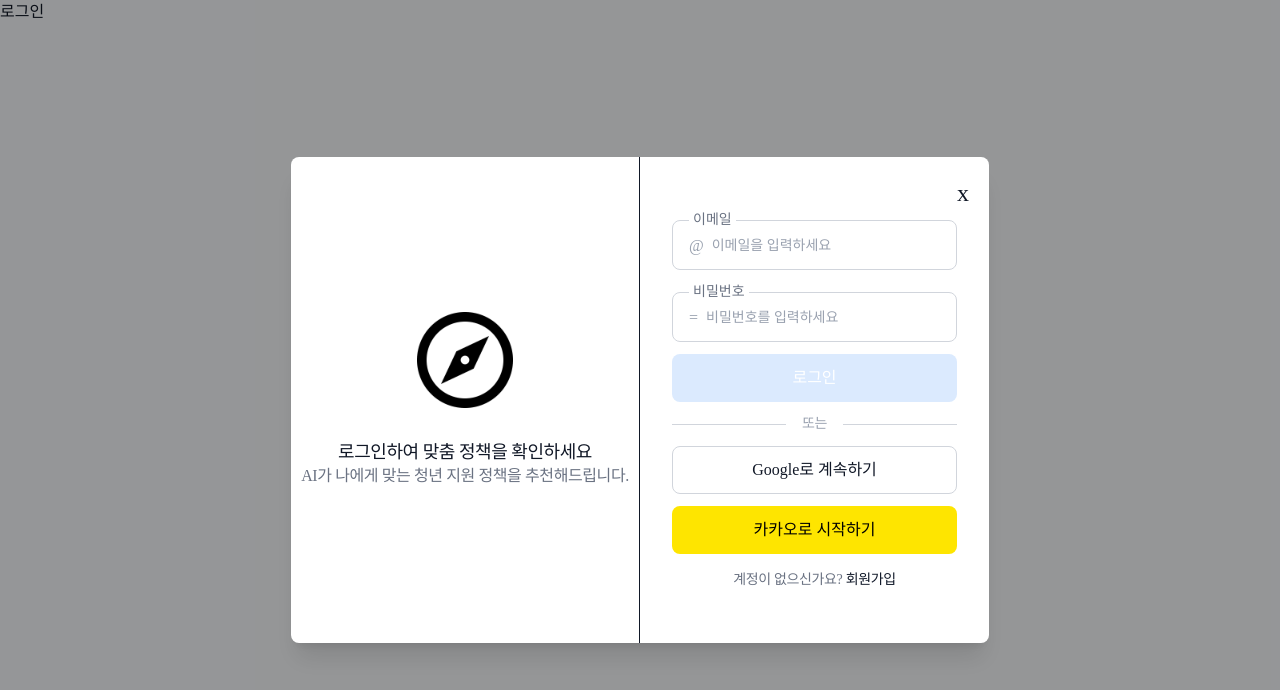
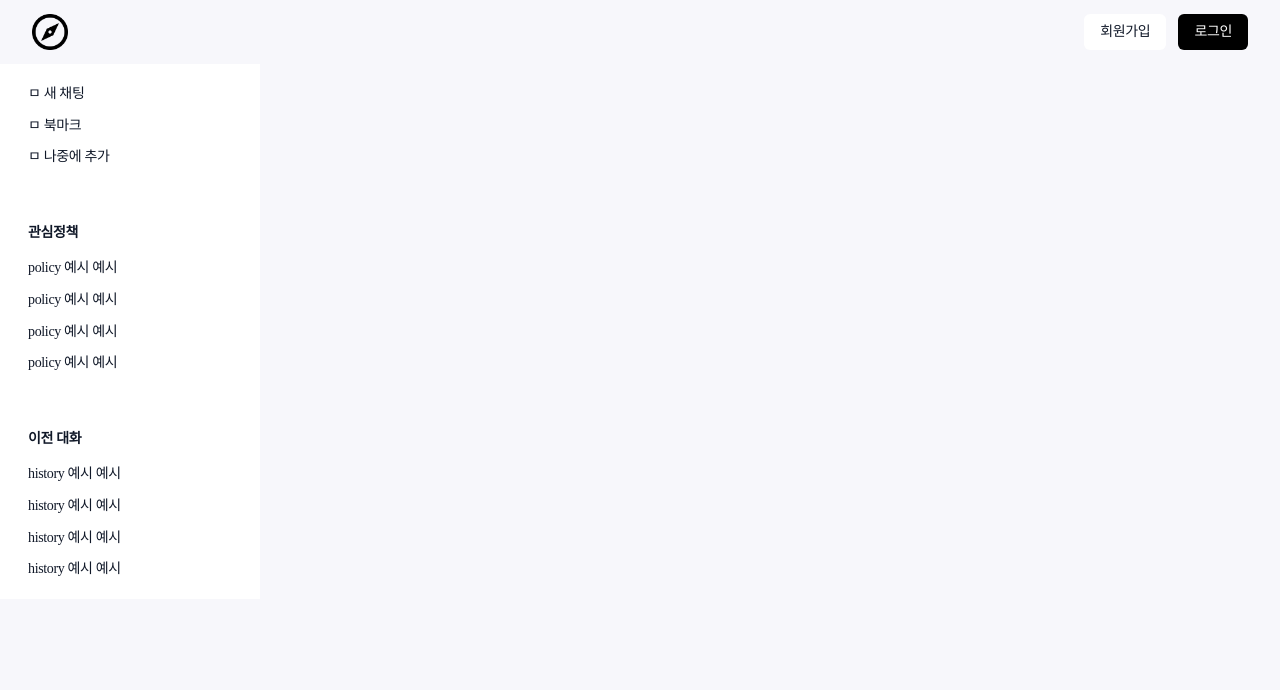
Before and after one commit to budoli/pc_project, a React (Vite) app in the folder frontend/: page / in a window 1280 px wide. Shown: the top 690 px of the page. Built offline with nearby package versions, Linux system fonts and the light colour scheme.

Commit message:
feat: 메인 페이지 간단 구현

```diff
--- a/frontend/src/index.css
+++ b/frontend/src/index.css
@@ -30,7 +30,7 @@
 :root {
   font-family: 'Pretendard';
   color: #111827;
-  background: #f8fafc;
+  background: #F7F7FB;
 }
 
 html,
--- /dev/null
+++ b/frontend/src/pages/Header.tsx
@@ -0,0 +1,45 @@
+import { useState } from "react";
+import { useNavigate } from "react-router-dom";
+import { Logo } from "@/assets";
+import LoginModal from "@/features/auth/LoginModal";
+
+const Header = () => {
+    const [isLoginOpen, setIsLoginOpen] = useState(false);
+    const navigate = useNavigate();
+
+    return (
+        <>
+            <header className="h-16 w-full px-8"> {/*border-b border-gray-200 bg-white/80*/}
+                <div className="flex h-full w-full items-center justify-between">
+                    <div className="flex h-9 w-9 shrink-0 items-center justify-center overflow-hidden">
+                        <img
+                            src={Logo}
+                            alt="로고"
+                            className="block h-9 w-9 object-contain"
+                        />
+                    </div>
+
+                    <div className="flex gap-3">
+                        <button
+                        onClick={() => navigate("/signup")}
+                        className="rounded-md bg-white px-4 py-2 sm hover:bg-gray-100">
+                            회원가입
+                        </button>
+                        <button
+                            onClick={() => setIsLoginOpen(true)}
+                            className="rounded-md bg-black px-4 py-2 sm text-white hover:bg-gray-800"
+                        >
+                            로그인
+                        </button>
+                    </div>
+                </div>
+            </header>
+
+            {isLoginOpen && (
+                <LoginModal onClose={() => setIsLoginOpen(false)} />
+            )}
+        </>
+    );
+};
+
+export default Header;
--- a/frontend/src/pages/HomePage.tsx
+++ b/frontend/src/pages/HomePage.tsx
@@ -1,21 +1,17 @@
-import { useState } from "react"
-import LoginModal from "../features/auth/LoginModal"
+import Header from "./Header";
+import Sidebar from "./Sidebar";
 
 const HomePage = () => {
-  const [open, SetOpen] = useState(true);
 
-  return (
-    <>
-      <button
-        onClick={() => SetOpen(true)}
-        className=""
-      >
-        로그인
-      </button>
+    return (
+        <div className="min-h-screen text-gray-900">
+            <Header />
+            <div className="flex">
+                <Sidebar />
+            </div>
 
-      {open && <LoginModal onClose={() => SetOpen(false)} />}
-    </>
-  )
-}
+        </div>
+    );
+};
 
-export default HomePage
+export default HomePage;
--- /dev/null
+++ b/frontend/src/pages/Sidebar.tsx
@@ -0,0 +1,37 @@
+const Sidebar = () => {
+    const items = ["새 채팅", "북마크", "나중에 추가"];
+    const policies = Array(4).fill("policy 예시 예시");
+    const histories = Array(4).fill("history 예시 예시");
+
+    return (
+        <aside className="w-[260px] bg-white px-7 py-5">
+            <nav className="space-y-3 sm">
+                {items.map((item) => (
+                    <button key={item} className="block  hover:font-medium">
+                        ㅁ {item}
+                    </button>
+                ))}
+            </nav>
+
+            <section className="mt-14">
+                <h3 className="mb-4 sm font-bold">관심정책</h3>
+                <div className="space-y-3 sm">
+                    {policies.map((item, index) => (
+                        <p key={index}>{item}</p>
+                    ))}
+                </div>
+            </section>
+
+            <section className="mt-14">
+                <h3 className="mb-4 sm font-bold">이전 대화</h3>
+                <div className="space-y-3 sm">
+                    {histories.map((item, index) => (
+                        <p key={index}>{item}</p>
+                    ))}
+                </div>
+            </section>
+        </aside>
+    );
+};
+
+export default Sidebar;
```
Also changed, not shown: 1 other file (tests, documents, lock files or other folders).
